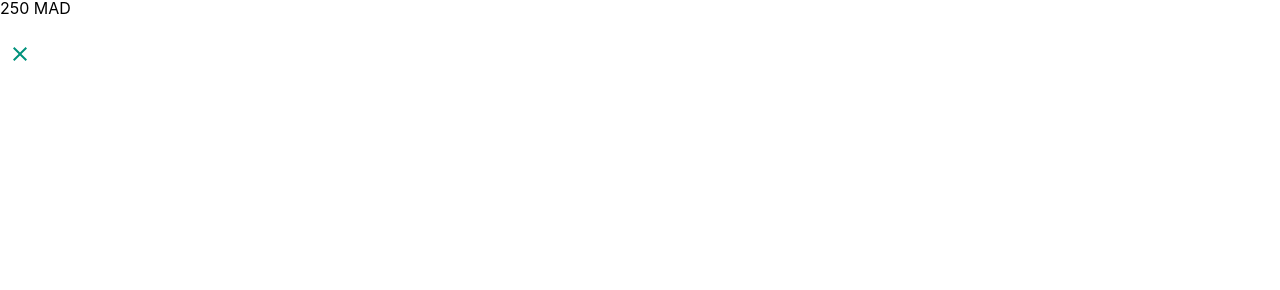
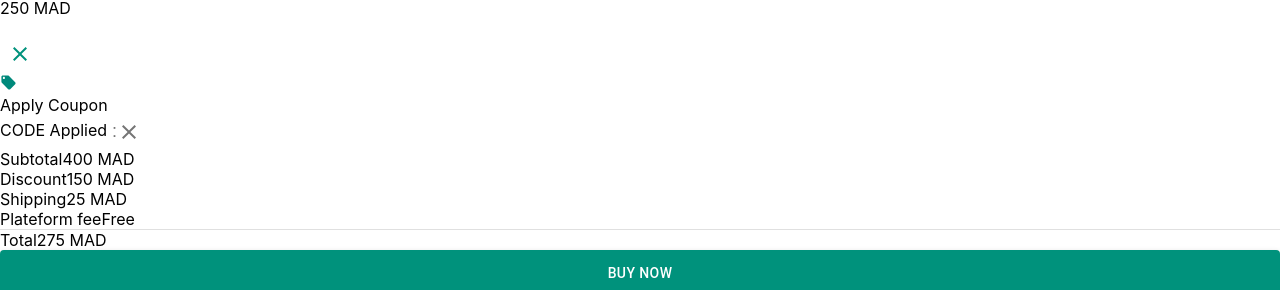
Before and after one commit to AdLKL/e-com_multi_vend, a React (Create React App) app in the folder ecommerce-multiv-frontend/: page / in a window 1280 px wide. Shown: the part 4173-4463 px from the top of the page. Before the commit the page ends 4247 px from the top, so only its background shows below. Built offline with nearby package versions, Linux system fonts and the light colour scheme.

Commit message:
Finished the Cart Page

```diff
--- a/ecommerce-multiv-frontend/src/customer/pages/cart/Cart.tsx
+++ b/ecommerce-multiv-frontend/src/customer/pages/cart/Cart.tsx
@@ -1,7 +1,15 @@
-import React from "react";
+import React, { useState } from "react";
 import CartItem from "./CartItem";
+import { Close, LocalOffer } from "@mui/icons-material";
+import { teal } from "@mui/material/colors";
+import { Button, IconButton, TextField } from "@mui/material";
+import PricingCard from "./PricingCard";
 
 const Cart = () => {
+    const [couponCode, setCouponCode] = useState("");
+    const handleChange = (e:any) => {
+        setCouponCode(e.target.value);
+    }
     return (
         <div className="pt-10 px-5 sm:px-10 md:px-60 min-h-screen">
             <div className="grid grid-cols-1 lg:grid-cols-3 gap-5">
@@ -9,8 +17,38 @@ const Cart = () => {
                     {[1,1,1,1,1,1].map((item) => <CartItem/>)}
                 </div>
 
-                <div className="col-span-1 text-sm space-y-3 border">
-                    <div></div>
+                <div className="col-span-1 text-sm space-y-3">
+                    <div className="border rounded-md px-5 py-3 space-y-5">
+                        <div className="flex gap-3 text-sm items-center">
+                            <div className="flex gap-3 text-sm items-center">
+                                <LocalOffer sx={{color:teal[600], fontSize:"17px"}}/>
+                            </div>
+
+                            <span>Apply Coupon</span>
+                        </div>
+
+                        {false ? <div className="flex justify-between items-center">
+                            <TextField onChange={handleChange} placeholder="Coupon Code" size="small" id="outlined-basic" variant="outlined" />
+                            <Button size="small">
+                                Apply
+                            </Button>
+                        </div> :
+                        <div className="flex">
+                            <div className="p-1 pl-5 border rounded-md flex gap-2 items-center">
+                                <span className="">CODE Applied</span>
+                                <IconButton size="small">:
+                                    <Close className="text-red-600"/>
+                                </IconButton>
+                            </div>
+                        </div>}
+                    </div>
+
+                    <div className="border rounded-md">
+                        <PricingCard/>
+                        <div className="p-5">
+                            <Button fullWidth variant="contained" sx={{py:"11px"}}>Buy Now</Button>
+                        </div>
+                    </div>
                 </div>
             </div>
         </div>
--- /dev/null
+++ b/ecommerce-multiv-frontend/src/customer/pages/cart/PricingCard.tsx
@@ -0,0 +1,39 @@
+import { Divider } from "@mui/material";
+import React from "react";
+
+const PricingCard = () => {
+    return (
+        <>
+        <div className="space-y-3 p-5">
+            <div className="flex justify-between items-center">
+                <span>Subtotal</span>
+                <span>400 MAD</span>
+            </div>
+
+            <div className="flex justify-between items-center">
+                <span>Discount</span>
+                <span>150 MAD</span>
+            </div>
+
+            <div className="flex justify-between items-center">
+                <span>Shipping</span>
+                <span>25 MAD</span>
+            </div>
+
+            <div className="flex justify-between items-center">
+                <span>Plateform fee</span>
+                <span>Free</span>
+            </div>
+        </div>
+
+        <Divider/>
+
+        <div className="flex justify-between items-center p-5 text-primary-color">
+            <span>Total</span>
+            <span>275 MAD</span>
+        </div>
+        </>
+     );
+}
+
+export default PricingCard;
```
